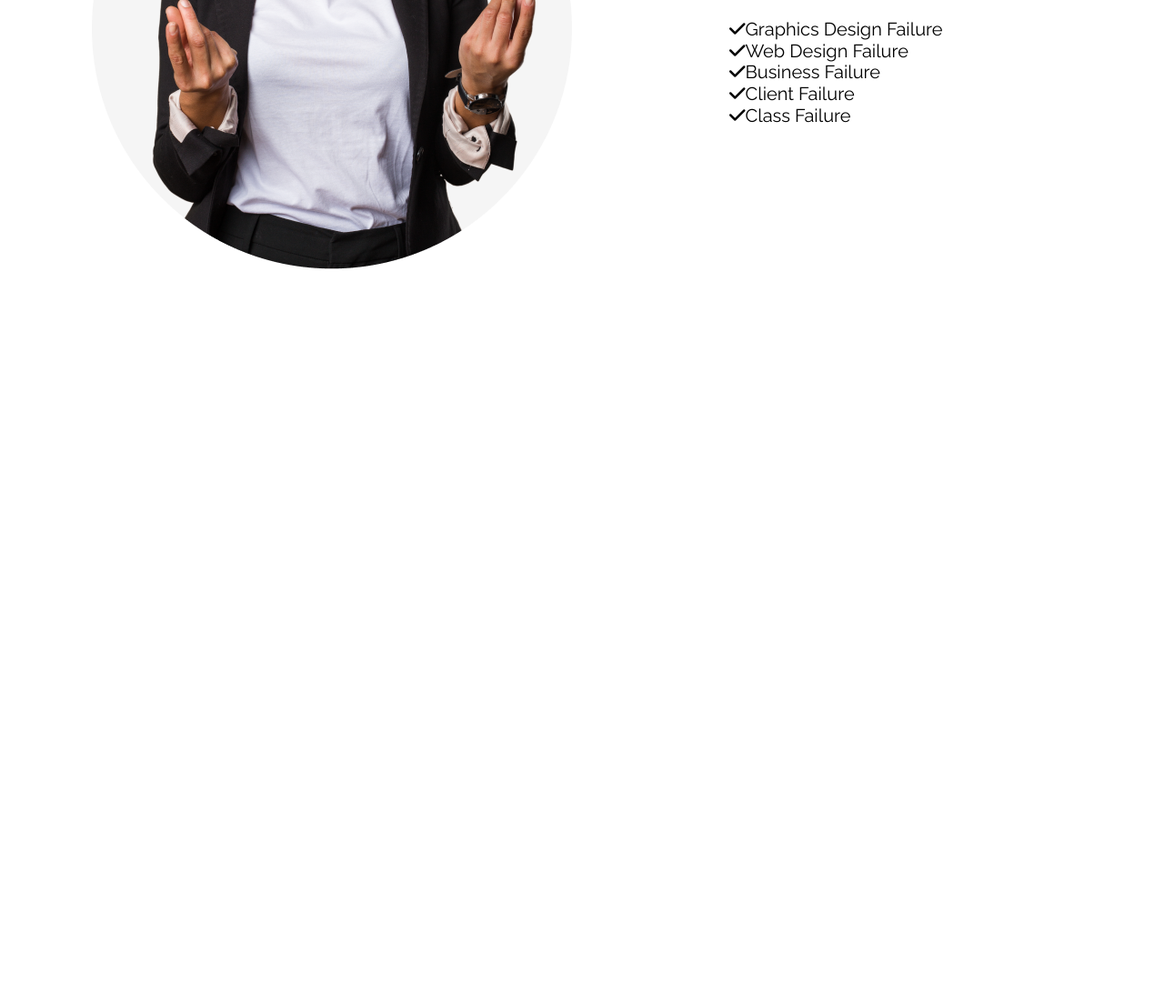
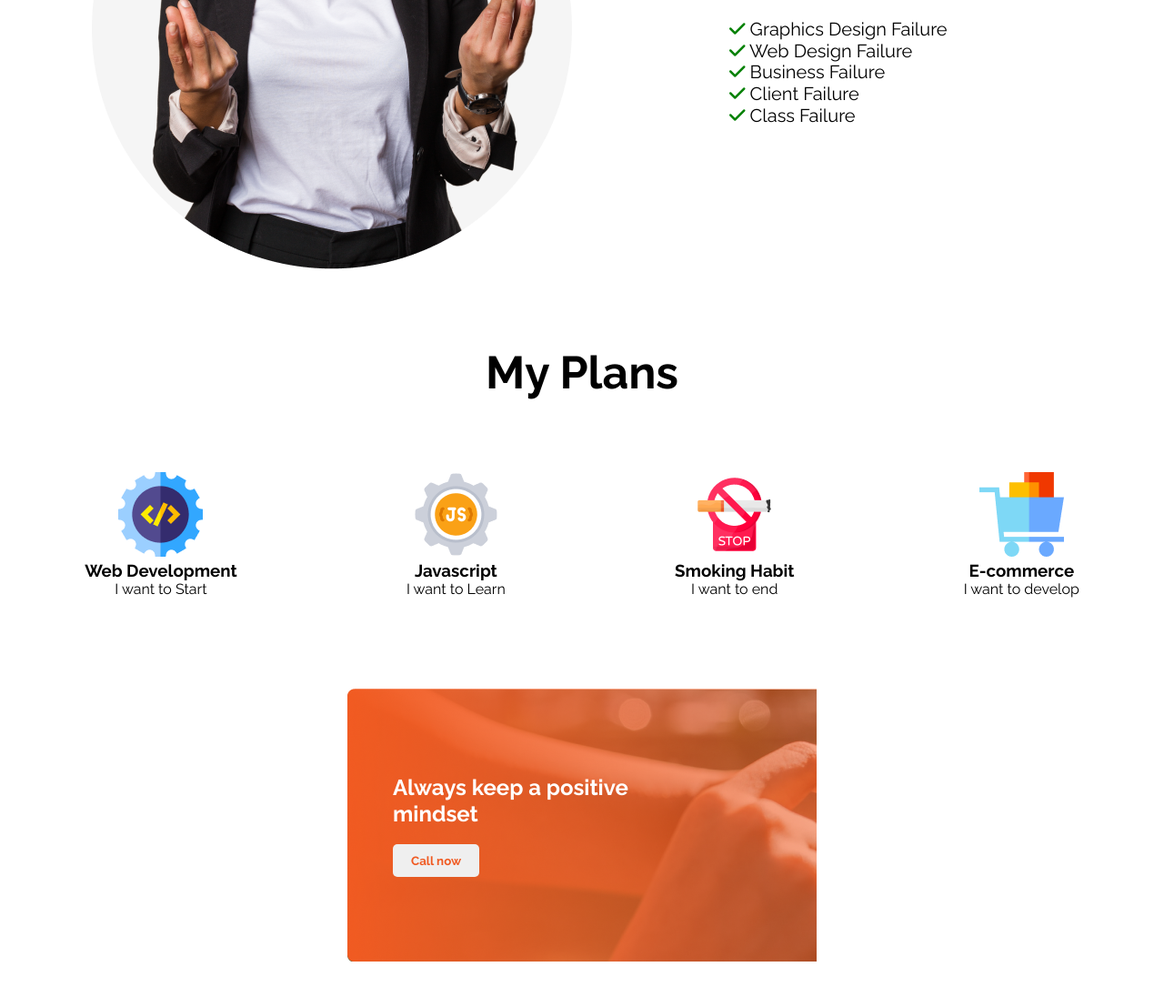
Before and after one commit to bedesignermonir/newme, a plain HTML site: page index.html in a window 1280 px wide. Shown: the part 1428-2524 px from the top of the page at 91% size. Before the commit the page ends 1728 px from the top, so only its background shows below. Drawn offline with Linux system fonts and the light colour scheme.

Commit message:
call to action complete

```diff
--- a/index.html
+++ b/index.html
@@ -32,21 +32,56 @@
             <img src="person.png" alt="">
         </div>
         <div class="report-text">
-            <h2>My Failures of <br>previous year</h2>
+            <h2 class="large-h2">My Failures of <br>previous year</h2>
             <br>
             <p>Lorem ipsum dolor sit amet consectetur adipisicing elit. Illo et iste aliquam autem non rem. Corrupti
                 quia ducimus natus repellat.</p>
             <br><br>
             <ul class="report-list">
-                <li><i class="fa-solid fa-check"></i>Graphics Design Failure</li>
-                <li><i class="fa-solid fa-check"></i>Web Design Failure</li>
-                <li><i class="fa-solid fa-check"></i>Business Failure</li>
-                <li><i class="fa-solid fa-check"></i>Client Failure</li>
-                <li><i class="fa-solid fa-check"></i>Class Failure</li>
+                <li><i class="fa-solid fa-check"></i> Graphics Design Failure</li>
+                <li><i class="fa-solid fa-check"></i> Web Design Failure</li>
+                <li><i class="fa-solid fa-check"></i> Business Failure</li>
+                <li><i class="fa-solid fa-check"></i> Client Failure</li>
+                <li><i class="fa-solid fa-check"></i> Class Failure</li>
             </ul>
         </div>
     </section>
     <!-- report section finished -->
+    <section class="plan">
+        <h2 class="large-h2">My Plans</h2>
+        <div class="plan-packages">
+            <div class="plan-package">
+                <img src="icons/web.png" alt="">
+                <h3>Web Development</h3>
+                <p>I want to Start</p>
+            </div>
+            <div class="plan-package">
+                <img src="icons/js.png" alt="">
+                <h3>Javascript</h3>
+                <p>I want to Learn</p>
+            </div>
+            <div class="plan-package">
+                <img src="icons/smoke.png" alt="">
+                <h3>Smoking Habit</h3>
+                <p>I want to end</p>
+            </div>
+            <div class="plan-package">
+                <img src="icons/ecom.png" alt="">
+                <h3>E-commerce</h3>
+                <p>I want to develop</p>
+            </div>
+        </div>
+    </section>
+    <!-- plan section finished -->
+    <section class="call-to-action">
+        <div class="overlay"></div>
+        <div class="ctoa-text">
+            <h2>Always keep a positive <br> mindset</h2>
+            <br>
+            <button class="white-btn">Call now</button>
+        </div>
+
+    </section>
 </body>
 
 </html>
--- a/style.css
+++ b/style.css
@@ -17,12 +17,12 @@
 
 .banner-text {
     text-align: right;
-    width: 400px;
+    width: 500px;
 
 }
 
 .banner-text h1 {
-    font-size: 50px;
+    font-size: 60px;
 }
 
 .main-button {
@@ -48,7 +48,7 @@
     width: 400px;
 }
 
-.report-text h2 {
+.large-h2 {
     font-size: 50px;
 }
 
@@ -61,3 +61,64 @@
     transform: scale(1.25);
     margin-top: 15px;
 }
+
+i {
+    color: green;
+}
+
+.plan {
+    margin-top: 50px;
+}
+
+.plan h2 {
+    text-align: center;
+    margin: 80px 0px;
+}
+
+.plan-packages {
+    display: flex;
+    align-items: center;
+    justify-content: space-around;
+    text-align: center;
+}
+
+.call-to-action {
+    margin: 100px 382px;
+    height: 300px;
+    background-image: url(watch.png);
+    background-repeat: no-repeat;
+    display: flex;
+    align-items: center;
+    position: relative;
+    justify-content: left;
+
+
+}
+
+.overlay {
+    background-image: url(gradient2.png);
+    background-repeat: no-repeat;
+    width: 100%;
+    height: 100%;
+    position: absolute;
+
+}
+
+.ctoa-text {
+    z-index: 1;
+    padding: 0px 50px;
+    color: white;
+}
+
+.white-btn {
+    color: #F05A22;
+    padding: 10px 20px;
+    border: none;
+    border-radius: 5px;
+    -webkit-border-radius: 5px;
+    -moz-border-radius: 5px;
+    -ms-border-radius: 5px;
+    -o-border-radius: 5px;
+    font-weight: bold;
+
+}
```
